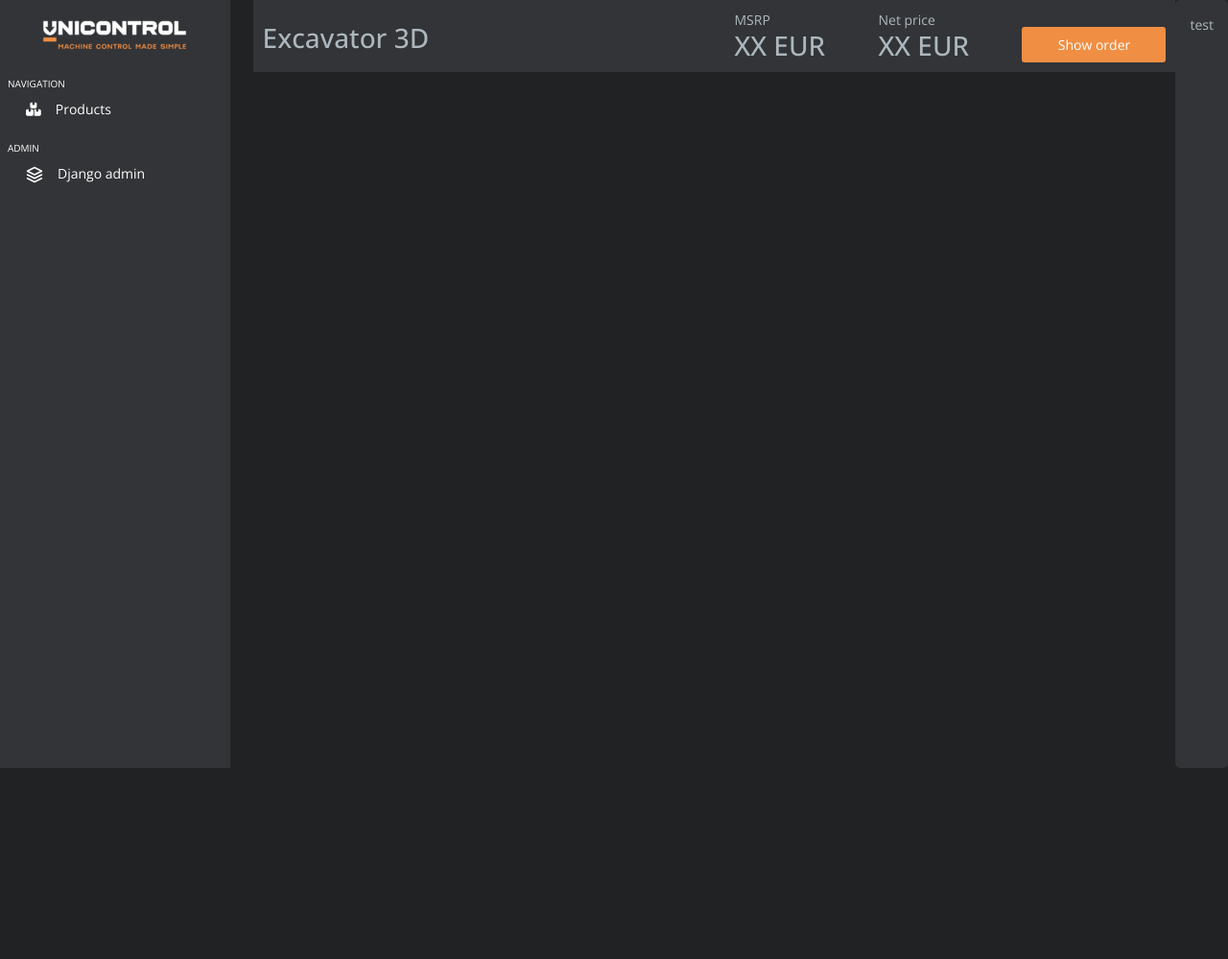
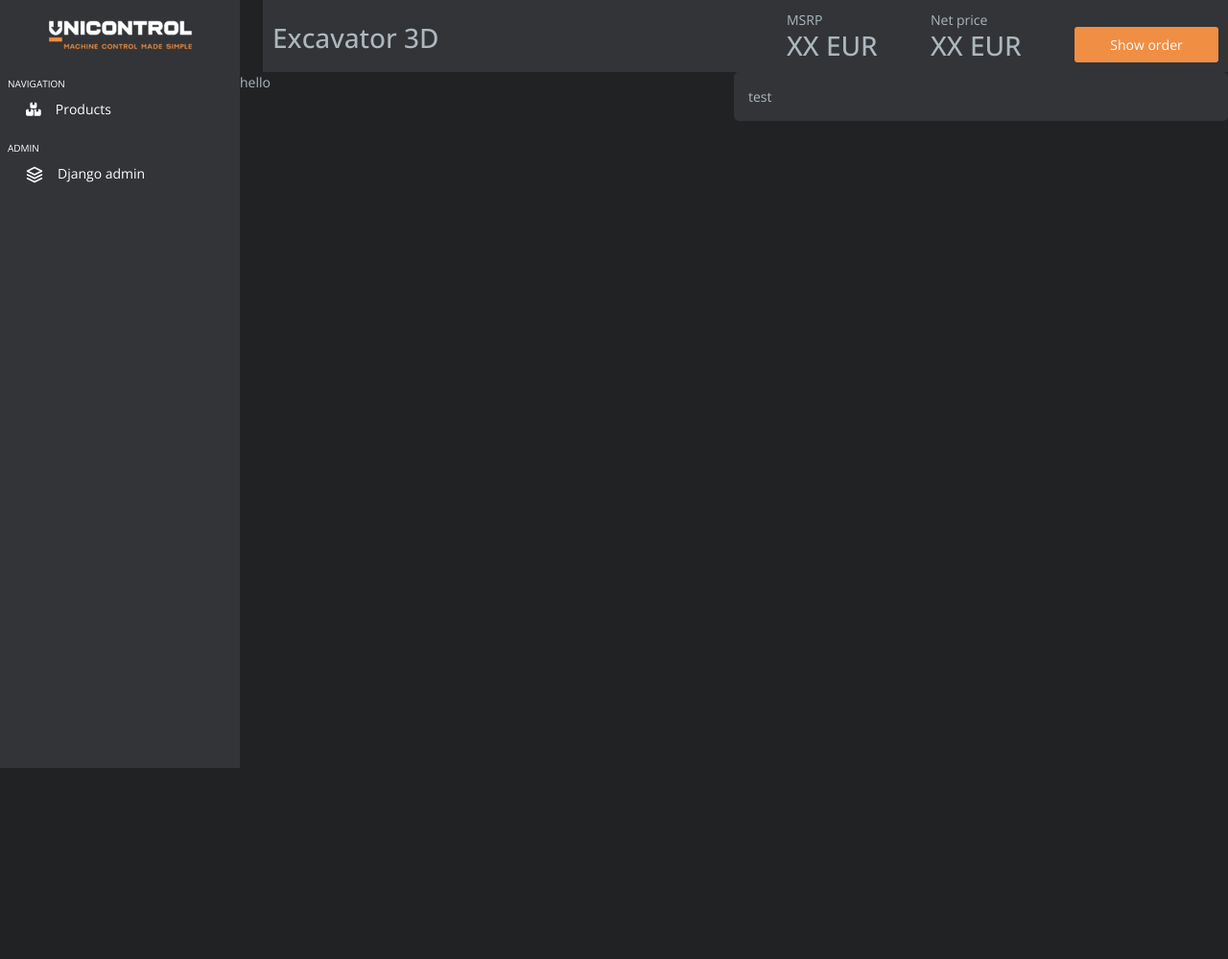
Before and after one commit to Artaey/Unicontrolproject, a Django app: page / in a window 1280 px wide. Shown: the top 999 px of the page at 96% size. Before the commit the page ends 800 px from the top, so only its background shows below. Run offline with Django 5.2, Linux system fonts and the light colour scheme.

Commit message:
fixed cart position + sticky cart, sidebar, header

```diff
--- a/static/css/base.css
+++ b/static/css/base.css
@@ -8,6 +8,10 @@
 }
 
 /*Common start*/
+* {
+    transition: 1s;
+}
+
 body {
     font-family: "Open Sans", sans-serif !important;
     background-color: var(--background) !important;
@@ -26,12 +30,18 @@ button {
     border-radius: 3px !important;
     border: 0px;
 }
+
+.page {
+    width: calc(100% - 250px);
+    margin-left: 250px;
+}
 /*Common end*/
 
 /*Sidebar Start*/
 .sidebar {
     background-color: var(--card);
     color: white !important;
+    position: fixed;
 }
 
 .sidebar a {
@@ -63,7 +73,7 @@ header {
     margin-bottom: auto;
     padding: 10px;
     display: flex;
-    position: relative;
+    position: fixed;
 }
 
 header div {
@@ -82,5 +92,17 @@ header div {
     color: var(--text);
     padding: 15px;
     border-radius: 5px;
+    position: fixed;
+    right: 0px;
+    top: 75px;
+    width: calc(50% - (250px / 2));
 }
 /*Cart end*/
+
+/*Excavator start*/
+.content {
+    margin-top: 75px;
+    width: 100%;
+    height: 50000px;
+}
+/*Excavator end*/
--- a/templates/order/excavator.html
+++ b/templates/order/excavator.html
@@ -1,6 +1,17 @@
 {% extends "base.html" %}
 
 {% block content %}
+<div class="page">
     {% include 'components/header.html'%}
     {% include 'components/cart.html'%}
+    <div class="content d-flex justify-content-between">
+        hello
+    </div>
+</div>
 {% endblock content %}
+
+{% block script %}
+    <script>
+
+    </script>
+{% endblock %}
```
